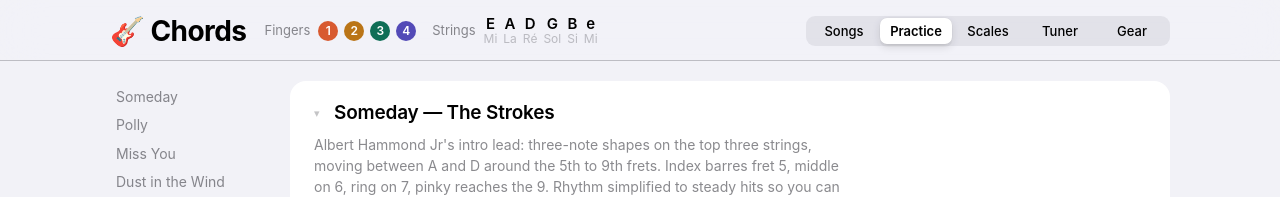
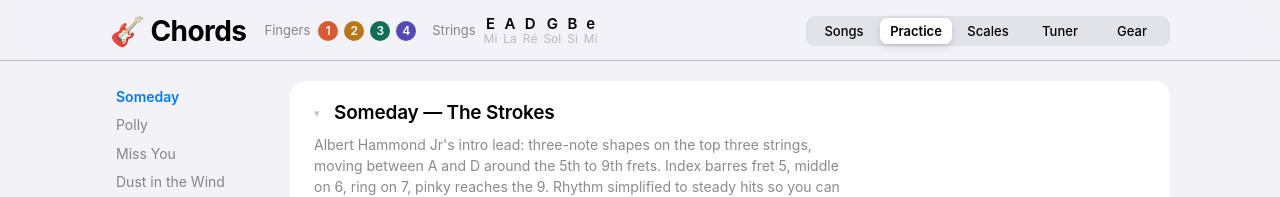
Before and after one commit to ValentinMumble/chords, a React (Vite) app: page / in a window 1280 px wide. Both pictures are taken after a click on the button "Practice". Shown: the top 197 px of the page. Built offline with nearby package versions, Linux system fonts and the light colour scheme.

Commit message:
Practice index highlights the card being read while scrolling

```diff
--- a/src/components/Exercises.tsx
+++ b/src/components/Exercises.tsx
@@ -1,4 +1,4 @@
-import type {ReactNode} from 'react';
+import {useEffect, useRef, useState, type ReactNode} from 'react';
 import {PlayableTab} from './PlayableTab';
 import {usePersistedState} from '../hooks/usePersistedState';
 import {
@@ -67,6 +67,44 @@ function jumpTo(id: string): void {
   requestAnimationFrame(() => requestAnimationFrame(() => card.scrollIntoView({block: 'start'})));
 }
 
+// How long a tapped index entry stays highlighted regardless of scroll position.
+const JUMP_HOLD_MS = 400;
+
+// The card being read: the last one whose top has passed a reading line about a
+// third of the way down (at most 160px), or the last card once the page is
+// scrolled to the bottom. Updated at most once a frame while scrolling.
+function useCurrentCard(): string {
+  const [currentId, setCurrentId] = useState(INDEX[0].id);
+  const frame = useRef(0);
+  useEffect(() => {
+    const update = () => {
+      frame.current = 0;
+      const line = Math.min(window.innerHeight * 0.35, 160);
+      const atBottom = window.innerHeight + window.scrollY >= document.documentElement.scrollHeight - 2;
+      let current = INDEX[0].id;
+      if (atBottom && window.scrollY > 0) current = INDEX[INDEX.length - 1].id;
+      else
+        for (const {id} of INDEX) {
+          const card = document.getElementById(`exercise-${id}`);
+          if (card && card.getBoundingClientRect().top <= line) current = id;
+        }
+      setCurrentId(current);
+    };
+    const onScroll = () => {
+      if (!frame.current) frame.current = requestAnimationFrame(update);
+    };
+    update();
+    window.addEventListener('scroll', onScroll, {passive: true});
+    window.addEventListener('resize', onScroll);
+    return () => {
+      cancelAnimationFrame(frame.current);
+      window.removeEventListener('scroll', onScroll);
+      window.removeEventListener('resize', onScroll);
+    };
+  }, []);
+  return currentId;
+}
+
 export function Exercises({
   activeTab,
   onActivate,
@@ -77,12 +115,24 @@ export function Exercises({
   // The exercise whose transport is currently playing; starting one stops the
   // rest. Owned by App so the space bar (handled there) can stop it.
   const shared = {activeTab, onActivate};
+  const currentId = useCurrentCard();
+  const [jumpedTo, setJumpedTo] = useState<{id: string; at: number} | null>(null);
+  // Right after a jump, show the tapped card even if the page can't scroll far
+  // enough to bring it to the reading line (cards near the end of the page).
+  const highlighted = jumpedTo && performance.now() - jumpedTo.at < JUMP_HOLD_MS ? jumpedTo.id : currentId;
   return (
     <div className="practice">
       {/* Phone landscape only (CSS): a pinned index to jump straight to a card. */}
       <nav className="practice-index" aria-label="Jump to exercise">
         {INDEX.map(({id, label}) => (
-          <button key={id} onClick={() => jumpTo(id)}>
+          <button
+            key={id}
+            aria-current={highlighted === id ? 'true' : undefined}
+            onClick={() => {
+              setJumpedTo({id, at: performance.now()});
+              jumpTo(id);
+            }}
+          >
             {label}
           </button>
         ))}
--- a/src/style.css
+++ b/src/style.css
@@ -220,6 +220,11 @@ h2 {
     background: var(--fill);
     color: var(--ink);
   }
+  /* The card being read (scroll spy), in the tint colour. */
+  .practice-index button[aria-current='true'] {
+    color: var(--accent);
+    font-weight: 600;
+  }
   /* Back to top: an action, so tinted, with a hairline above it, pinned to the
      bottom of the screen in the index column (which follows the centred
      1100px column on wide screens) so it is always visible. */
```
